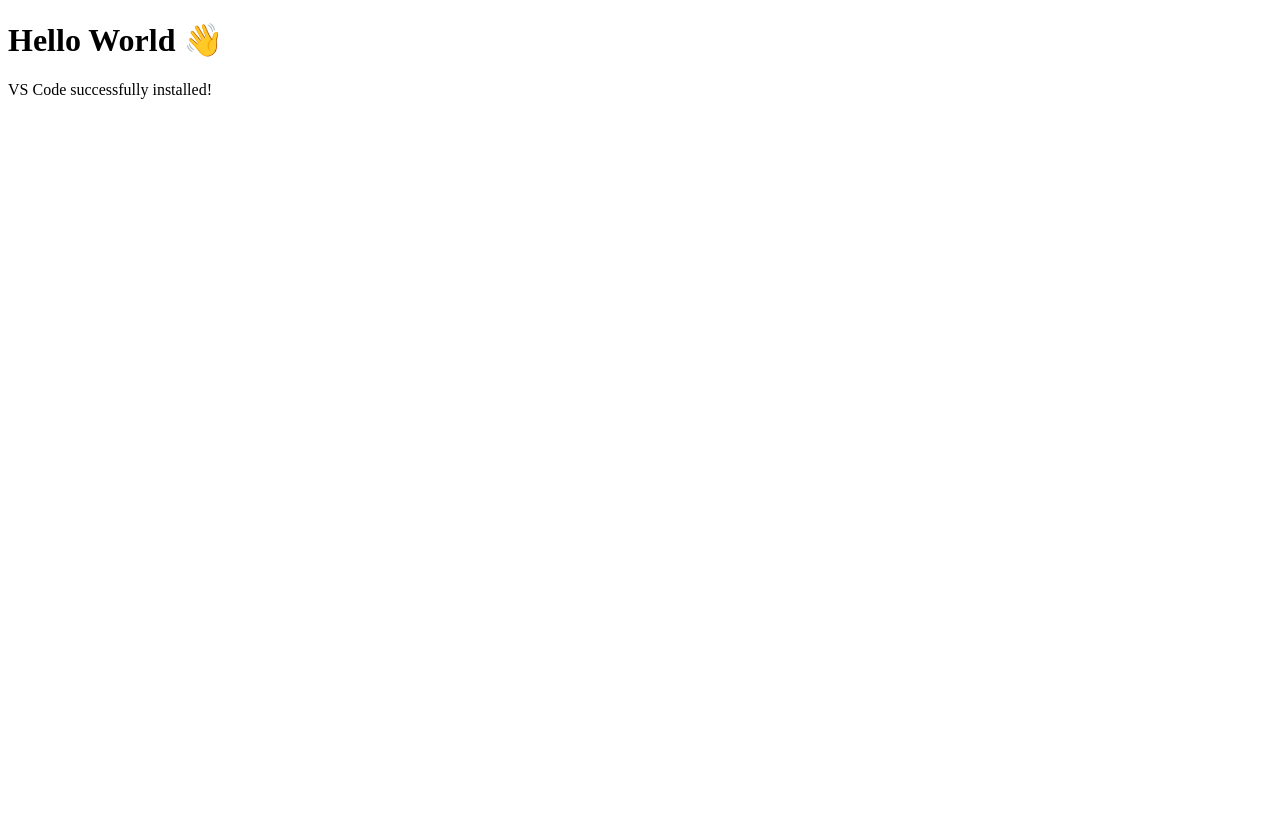
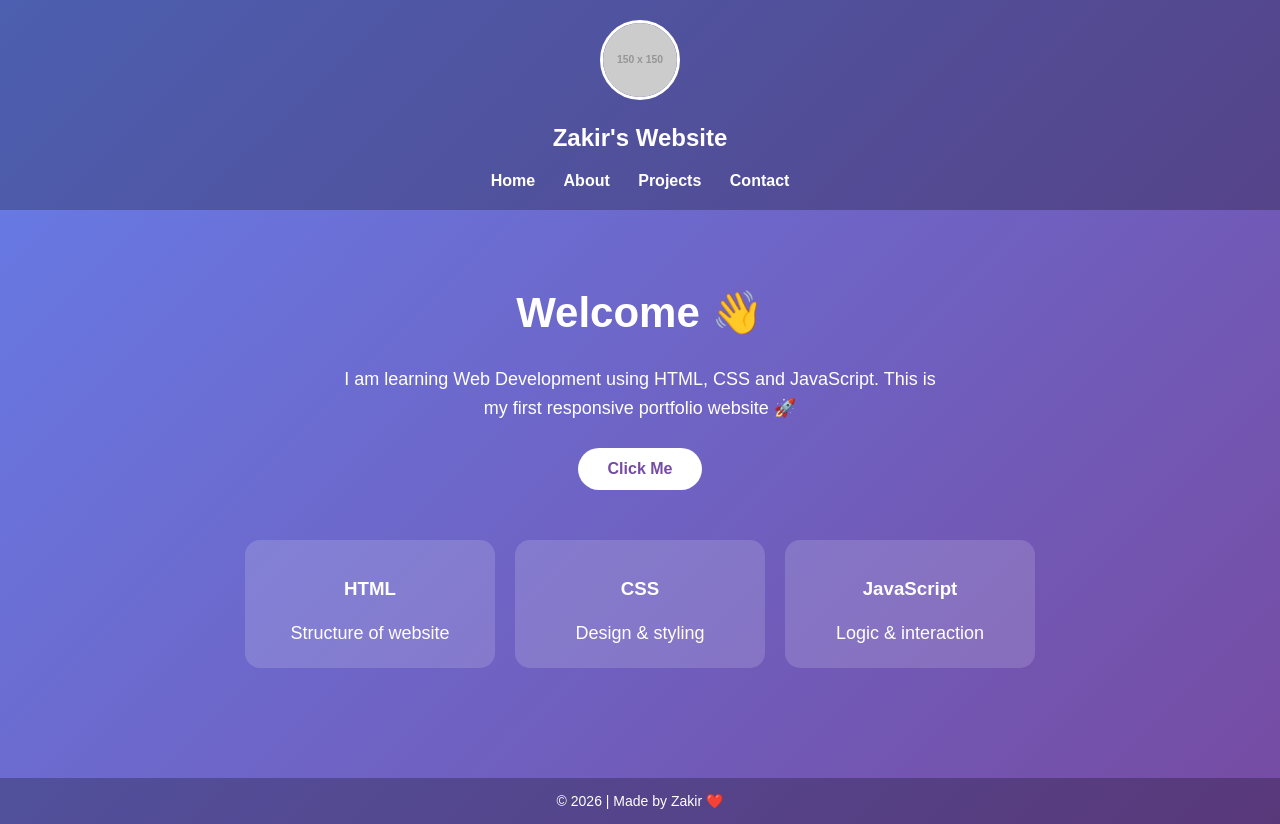
Before and after one commit to shabbarpathanuae-debug/my-website, a plain HTML site: page index.html in a window 1280 px wide. Before the commit the page ends 800 px from the top, so only its background shows below. Drawn offline with Linux system fonts and the light colour scheme; placeholder pictures from the web are drawn by us.

Commit message:
Update index.html

```diff
--- a/index.html
+++ b/index.html
@@ -1,10 +1,164 @@
 <!DOCTYPE html>
-<html>
+<html lang="en">
 <head>
-  <title>My First Page</title>
+  <meta charset="UTF-8">
+  <title>My Portfolio Website</title>
+
+  <style>
+    * {
+      box-sizing: border-box;
+    }
+
+    body {
+      margin: 0;
+      font-family: Arial, sans-serif;
+      background: linear-gradient(135deg, #667eea, #764ba2);
+      color: white;
+      text-align: center;
+    }
+
+    header {
+      padding: 20px;
+      background: rgba(0,0,0,0.25);
+    }
+
+    header img {
+      width: 80px;
+      border-radius: 50%;
+      border: 3px solid white;
+    }
+
+    nav {
+      margin-top: 10px;
+    }
+
+    nav a {
+      color: white;
+      margin: 0 12px;
+      text-decoration: none;
+      font-weight: bold;
+    }
+
+    nav a:hover {
+      text-decoration: underline;
+    }
+
+    .container {
+      padding: 50px 20px;
+    }
+
+    h1 {
+      font-size: 42px;
+    }
+
+    p {
+      max-width: 600px;
+      margin: auto;
+      line-height: 1.6;
+      font-size: 18px;
+    }
+
+    button {
+      margin-top: 25px;
+      padding: 12px 30px;
+      border: none;
+      border-radius: 30px;
+      font-size: 16px;
+      font-weight: bold;
+      cursor: pointer;
+      background: white;
+      color: #764ba2;
+    }
+
+    button:hover {
+      background: #f1f1f1;
+    }
+
+    .cards {
+      display: flex;
+      gap: 20px;
+      justify-content: center;
+      flex-wrap: wrap;
+      margin-top: 50px;
+    }
+
+    .card {
+      background: rgba(255,255,255,0.15);
+      padding: 20px;
+      width: 250px;
+      border-radius: 15px;
+    }
+
+    footer {
+      margin-top: 60px;
+      padding: 15px;
+      background: rgba(0,0,0,0.25);
+      font-size: 14px;
+    }
+
+    /* 📱 Mobile Responsive */
+    @media (max-width: 600px) {
+      h1 {
+        font-size: 32px;
+      }
+
+      nav a {
+        display: block;
+        margin: 8px 0;
+      }
+    }
+  </style>
 </head>
+
 <body>
-  <h1>Hello World 👋</h1>
-  <p>VS Code successfully installed!</p>
+
+  <header>
+    <!-- Logo Image -->
+    <img src="https://via.placeholder.com/150" alt="Logo">
+    <h2>Zakir's Website</h2>
+
+    <nav>
+      <a href="#">Home</a>
+      <a href="#">About</a>
+      <a href="#">Projects</a>
+      <a href="#">Contact</a>
+    </nav>
+  </header>
+
+  <div class="container">
+    <h1>Welcome 👋</h1>
+    <p>
+      I am learning Web Development using HTML, CSS and JavaScript.
+      This is my first responsive portfolio website 🚀
+    </p>
+
+    <button onclick="showMessage()">Click Me</button>
+
+    <div class="cards">
+      <div class="card">
+        <h3>HTML</h3>
+        <p>Structure of website</p>
+      </div>
+      <div class="card">
+        <h3>CSS</h3>
+        <p>Design & styling</p>
+      </div>
+      <div class="card">
+        <h3>JavaScript</h3>
+        <p>Logic & interaction</p>
+      </div>
+    </div>
+  </div>
+
+  <footer>
+    © 2026 | Made by Zakir ❤️
+  </footer>
+
+  <script>
+    function showMessage() {
+      alert("🎉 Button clicked! JavaScript is working!");
+    }
+  </script>
+
 </body>
 </html>
```
